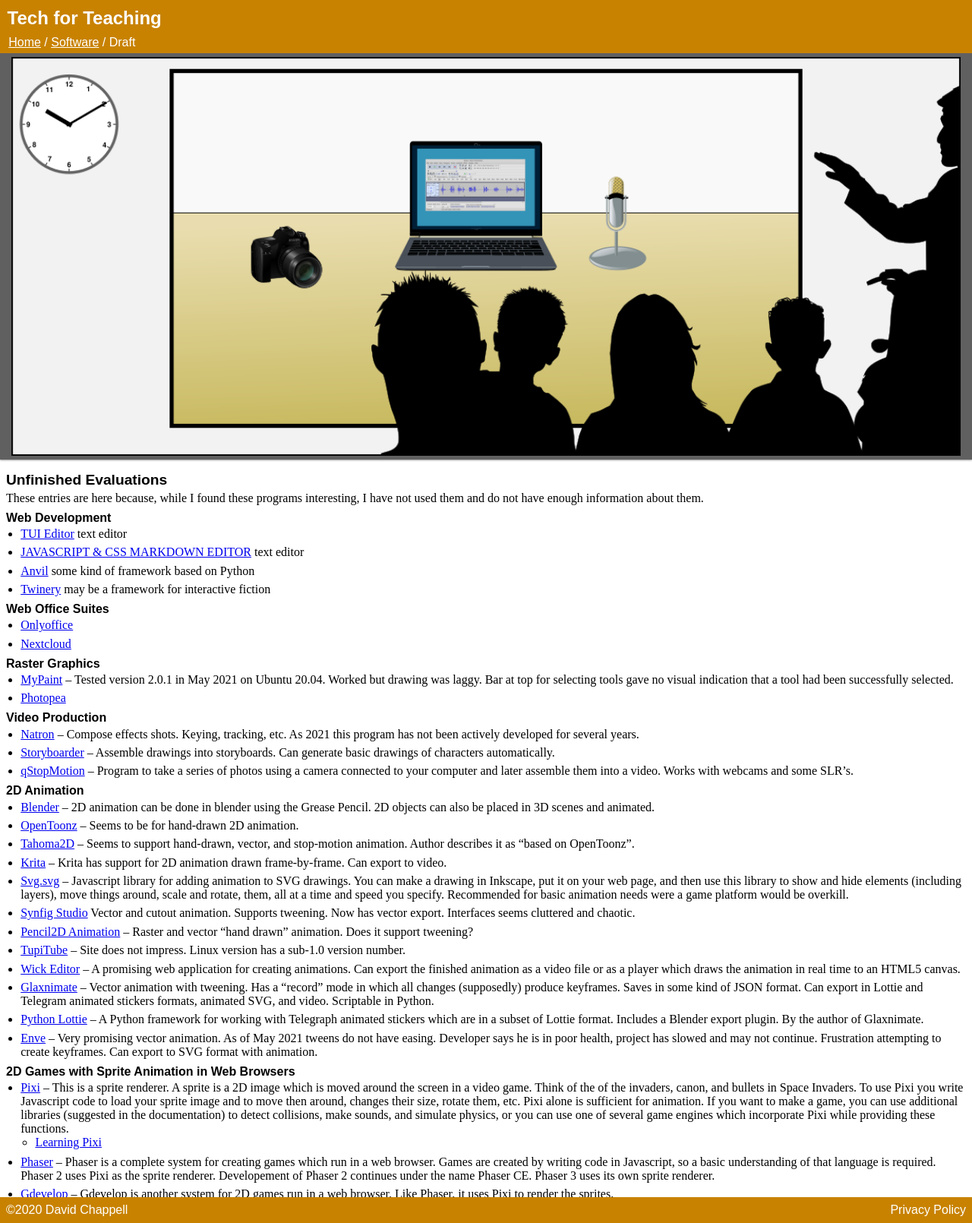
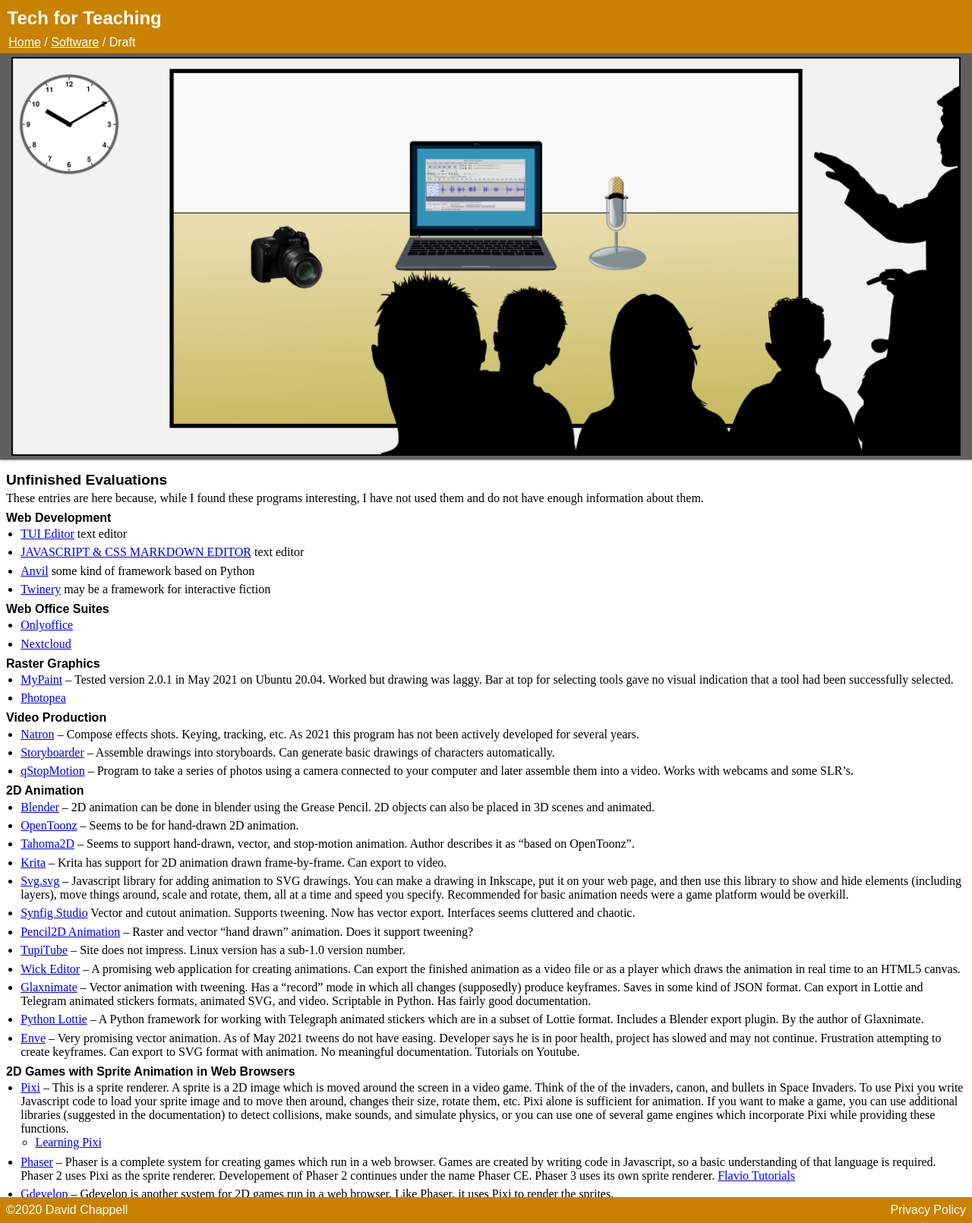
Before and after one commit to david672orford/tech-for-teaching, a Jekyll site: the page built from software/draft.md, in a window 1280 px wide. Shown: the whole page at 76% size. Built offline with Jekyll 4.4.1, drawn with Linux system fonts in a browser that asks for light colours; our own code applies the rules of GitHub Pages for plain Markdown files.

Commit message:
new links

```diff
--- a/software/draft.md
+++ b/software/draft.md
@@ -65,6 +65,7 @@ I have not used them and do not have enough information about them.
 	Saves in some kind of JSON format.
 	Can export in Lottie and Telegram animated stickers formats, animated SVG, and video.
 	Scriptable in Python.
+	Has fairly good documentation.
 * [Python Lottie](https://pypi.org/project/lottie/) --
 	A Python framework for working with Telegraph animated stickers which
 	are in a subset of Lottie format. Includes a Blender export plugin.
@@ -74,6 +75,7 @@ I have not used them and do not have enough information about them.
 	easing. Developer says he is in poor health, project has slowed
 	and may not continue. Frustration attempting to create keyframes.
 	Can export to SVG format with animation.
+	No meaningful documentation. Tutorials on Youtube.
 
 ### 2D Games with Sprite Animation in Web Browsers
 * [Pixi](https://www.pixijs.com/) --
@@ -92,6 +94,7 @@ I have not used them and do not have enough information about them.
 	of that language is required. Phaser 2 uses Pixi as the sprite renderer.
 	Developement of Phaser 2 continues under the name Phaser CE. Phaser 3
 	uses its own sprite renderer.
+    [Flavio Tutorials](https://flaviocopes.com/tags/phaser/)
 * [Gdevelop](https://gdevelop-app.com/) --
 	Gdevelop is another system for 2D games run in a web browser. Like Phaser,
 	it uses Pixi to render the sprites.
```
Also changed, not shown: other parts of software/draft.md (+4 -0 lines), howto/libreoffice/index.md (+5 -0 lines).
